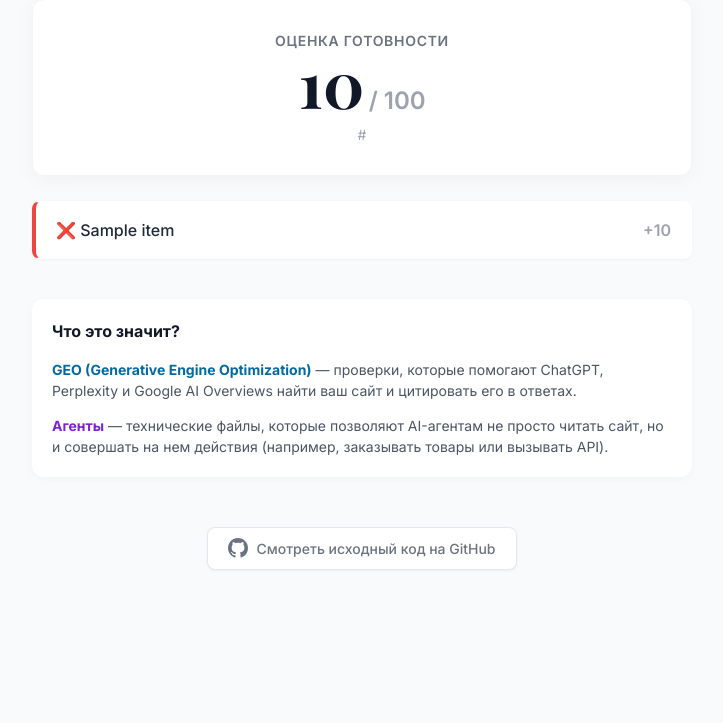
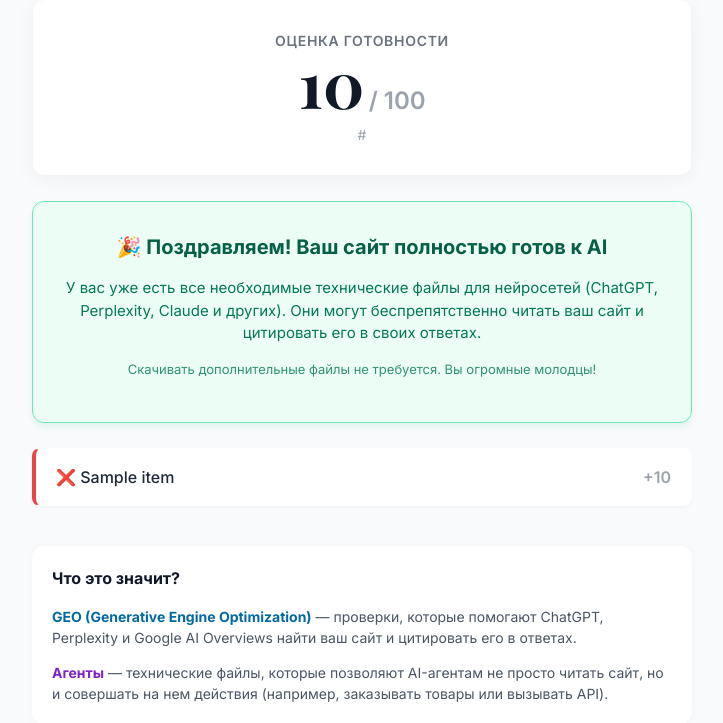
Before and after one commit to artemkoach/agent-ready-checker, a Flask app: template templates/index.html in a window 1280 px wide. Shown: the part 410-1133 px from the top of the page, without its empty margins (278-1001 px from the left). Before the commit the page ends 980 px from the top, so only its background shows below. Run offline with Flask 3, Linux system fonts and the light colour scheme; the template is opened without the code that fills it: most values are stand-ins (such as "Sample title", 1, 10 or a date in 2020); some web fonts are replaced.

Commit message:
Add full ZIP archive and green success block

```diff
--- a/app.py
+++ b/app.py
@@ -14,15 +14,10 @@ COUNTER_GET_URL = f"https://tallywire.cronpulse.workers.dev/get/{COUNTER_NAMESPA
 
 # --- ФУНКЦИЯ ЧЕСТНОЙ МАТЕМАТИКИ ---
 def get_conversion_lift(score: int) -> float:
-    """Честная консервативная оценка роста конверсии на основе нового балла."""
-    if score <= 30:
-        return 1.0
-    elif score <= 50:
-        return 1.5
-    elif score <= 70:
-        return 2.5
-    else:
-        return 4.0
+    if score <= 30: return 1.0
+    elif score <= 50: return 1.5
+    elif score <= 70: return 2.5
+    else: return 4.0
 
 @app.route("/", methods=["GET", "POST"])
 def index():
@@ -30,7 +25,7 @@ def index():
     error = None
     potential_gain = 0
     current_total = 0
-    conversion_lift = 1.0 # Инициализируем по умолчанию
+    conversion_lift = 1.0
 
     if request.method == "POST":
         url = request.form.get("url", "").strip()
@@ -42,7 +37,7 @@ def index():
             try:
                 result = check_url(url)
 
-                # Увеличиваем счетчик (Hit)
+                # Увеличиваем счетчик
                 try:
                     res = requests.get(COUNTER_HIT_URL, timeout=5)
                     if res.status_code == 200:
@@ -50,21 +45,20 @@ def index():
                 except Exception as e:
                     print(f"Counter hit error: {e}")
 
-                # Считаем, сколько баллов можно получить за llms.txt и robots.txt
+                # Считаем баллы за ВСЕ файлы, которые мы можем дать в архиве
+                target_keys = ["llms_txt", "robots_ai", "agent_json", "mcp_json", "ai_plugin", "openapi", "jsonld"]
                 for item in result["results"]:
-                    if item["key"] == "llms_txt" and not item["exists"]:
-                        potential_gain += 20
-                    if item["key"] == "robots_ai" and not item["exists"]:
-                        potential_gain += 15
+                    if item["key"] in target_keys and not item["exists"]:
+                        potential_gain += item["weight"]
 
-                # Считаем прогноз на основе будущего балла
+                # Считаем прогноз конверсии
                 new_score = result["score"] + potential_gain
                 conversion_lift = get_conversion_lift(new_score)
 
             except Exception as e:
                 error = f"Не удалось проверить сайт: {e}"
 
-    # Читаем текущее значение (если это просто заход на сайт или если счетчик не вернул значение при POST)
+    # Читаем текущее значение
     if not current_total:
         try:
             res = requests.get(COUNTER_GET_URL, timeout=5)
@@ -85,28 +79,47 @@ def download_files():
     if not url:
         return "URL is required", 400
 
-    # Создаем ZIP-архив прямо в оперативной памяти
     memory_file = io.BytesIO()
     with zipfile.ZipFile(memory_file, 'w') as zf:
-        # Генерируем llms.txt
+        # 1. llms.txt
         llms_content = f"# LLMs.txt for {url}\n> This file helps AI models understand your site.\n\n## Main Pages\n- [Home]({url}): Main page"
         zf.writestr("llms.txt", llms_content)
 
-        # Генерируем robots.txt
+        # 2. robots.txt
         robots_content = "User-agent: GPTBot\nAllow: /\n\nUser-agent: ClaudeBot\nAllow: /\n\nUser-agent: PerplexityBot\nAllow: /\n\nUser-agent: *\nAllow: /"
         zf.writestr("robots.txt", robots_content)
 
-        # Пишем умную инструкцию в зависимости от CMS (движка сайта)
+        # 3. agent.json
+        agent_json = '{\n  "name": "Your Agent Name",\n  "description": "Description of your agent",\n  "url": "' + url + '",\n  "capabilities": ["read", "search"]\n}'
+        zf.writestr("agent.json", agent_json)
+
+        # 4. mcp.json
+        mcp_json = '{\n  "mcpServers": {\n    "default": {\n      "command": "npx",\n      "args": ["-y", "@modelcontextprotocol/server-everything"]\n    }\n  }\n}'
+        zf.writestr("mcp.json", mcp_json)
+
+        # 5. ai-plugin.json
+        ai_plugin = '{\n  "schema_version": "v1",\n  "name_for_human": "Your Plugin",\n  "description_for_human": "Description",\n  "auth": { "type": "none" }\n}'
+        zf.writestr("ai-plugin.json", ai_plugin)
+
+        # 6. openapi.json
+        openapi = '{\n  "openapi": "3.0.0",\n  "info": { "title": "API", "version": "1.0.0" },\n  "paths": {}\n}'
+        zf.writestr("openapi.json", openapi)
+
+        # 7. JSON-LD инструкция
+        jsonld_instruction = 'Для получения баллов за JSON-LD, скопируйте этот код и вставьте его в тег <head> на вашей главной странице:\n\n<script type="application/ld+json">\n{\n  "@context": "https://schema.org",\n  "@type": "WebSite",\n  "name": "Your Site Name",\n  "url": "' + url + '"\n}\n</script>'
+        zf.writestr("JSON-LD_ИНСТРУКЦИЯ.txt", jsonld_instruction)
+
+        # 8. README (Инструкция)
         if cms == "WordPress":
-            instruction = f"Мы определили, что ваш сайт работает на WordPress.\n\n1. Зайдите в админку WordPress.\n2. Установите плагин 'File Manager'.\n3. Загрузите llms.txt и robots.txt в корневую папку сайта (туда, где лежит wp-config.php).\n4. Либо загрузите файлы через FTP (FileZilla) в ту же папку."
+            instruction = f"Мы определили, что ваш сайт работает на WordPress.\n\n1. Зайдите в админку WordPress.\n2. Установите плагин 'File Manager'.\n3. Загрузите все файлы (кроме JSON-LD_ИНСТРУКЦИЯ) в корневую папку сайта.\n4. Для JSON-LD: вставьте код из инструкции в header вашей темы."
         elif cms == "Tilda":
-            instruction = f"Мы определили, что ваш сайт работает на Tilda.\n\n1. Зайдите в настройки вашего сайта на Tilda.\n2. Перейдите в раздел 'Ещё' -> 'Файлы'.\n3. Загрузите туда llms.txt и robots.txt."
+            instruction = f"Мы определили, что ваш сайт работает на Tilda.\n\n1. Зайдите в настройки сайта на Tilda.\n2. Перейдите в раздел 'Ещё' -> 'Файлы'.\n3. Загрузите туда все файлы (кроме JSON-LD_ИНСТРУКЦИЯ).\n4. Для JSON-LD: вставьте код из файла в настройках страницы (раздел 'HTML-код для head')."
         elif cms == "1C-Bitrix":
-            instruction = f"Мы определили, что ваш сайт работает на 1С-Битрикс.\n\n1. Зайдите в админку Битрикса.\n2. Перейдите в раздел 'Контент' -> 'Структура сайта'.\n3. Загрузите файлы в корневую директорию через файловый менеджер."
+            instruction = f"Мы определили, что ваш сайт работает на 1С-Битрикс.\n\n1. Зайдите в админку Битрикса.\n2. Перейдите в раздел 'Контент' -> 'Структура сайта'.\n3. Загрузите файлы в корневую директорию через файловый менеджер.\n4. Для JSON-LD: вставьте код из инструкции в header."
         elif cms == "Shopify":
-            instruction = f"Мы определили, что ваш сайт работает на Shopify.\n\n1. Зайдите в админку Shopify.\n2. Перейдите в раздел 'Интернет-магазин' -> 'Темы'.\n3. Нажмите 'Действия' -> 'Редактировать код' -> 'Добавить новый актив'.\n4. Загрузите файлы."
+            instruction = f"Мы определили, что ваш сайт работает на Shopify.\n\n1. Зайдите в админку Shopify.\n2. Перейдите в раздел 'Интернет-магазин' -> 'Темы'.\n3. Нажмите 'Действия' -> 'Редактировать код' -> 'Добавить новый актив'.\n4. Загрузите файлы.\n5. Для JSON-LD: вставьте код из инструкции в theme.liquid перед </head>."
         else:
-            instruction = f"Инструкция для {url}:\n1. Распакуйте архив.\n2. Загрузите llms.txt и robots.txt в корень вашего сайта (туда, где лежит index.html) через FTP или хостинг-панель.\n3. Вернитесь на наш сайт и проверьте результат!"
+            instruction = f"Инструкция для {url}:\n1. Распакуйте архив.\n2. Загрузите все файлы (кроме JSON-LD_ИНСТРУКЦИЯ) в корень вашего сайта через FTP.\n3. Для JSON-LD: откройте файл с инструкцией и вставьте код в <head> вашей главной страницы."
 
         zf.writestr("README_ИНСТРУКЦИЯ.txt", instruction)
 
--- a/templates/index.html
+++ b/templates/index.html
@@ -20,13 +20,9 @@
     </script>
 
     <style>
-        /* Глобальный сброс, чтобы отступы не ломали ширину */
         * { box-sizing: border-box; }
-
-        /* Применяем строгий шрифт Inter ко всему сайту */
         body { font-family: 'Inter', -apple-system, BlinkMacSystemFont, sans-serif; max-width: 700px; margin: 40px auto; padding: 0 20px; background: #f9fafb; color: #1f2937; line-height: 1.5; }
 
-        /* --- АНИМАЦИИ --- */
         @keyframes fadeInUp { from { opacity: 0; transform: translateY(20px); } to { opacity: 1; transform: translateY(0); } }
         @keyframes popIn { 0% { opacity: 0; transform: scale(0.9); } 100% { opacity: 1; transform: scale(1); } }
         @keyframes glow { 0% { box-shadow: 0 0 0 0 rgba(234, 179, 8, 0.4); } 70% { box-shadow: 0 0 0 10px rgba(234, 179, 8, 0); } 100% { box-shadow: 0 0 0 0 rgba(234, 179, 8, 0); } }
@@ -55,8 +51,6 @@
         @keyframes spin { to { transform: rotate(360deg); } }
 
         .score-box { background: white; padding: 30px 20px; border-radius: 12px; box-shadow: 0 4px 20px rgba(0,0,0,0.04); margin-bottom: 25px; text-align: center; border: 1px solid #f3f4f6; }
-
-        /* Применяем шикарный шрифт Playfair Display к цифре */
         .score-number { font-family: 'Playfair Display', serif; font-size: 64px; font-weight: 700; color: #111827; line-height: 1; margin: 10px 0; }
         .score-out-of { font-size: 24px; color: #9ca3af; font-weight: 600; font-family: 'Inter', sans-serif; }
 
@@ -72,7 +66,7 @@
         .badge-geo { background: #e0f2fe; color: #0369a1; }
         .badge-agents { background: #f3e8ff; color: #7e22ce; }
 
-        /* Стили для блока истории успеха */
+        /* Желтый блок (нужны файлы) */
         .story-box { background: linear-gradient(135deg, #fffbeb 0%, #fef3c7 100%); border: 1px solid #fcd34d; padding: 30px; border-radius: 12px; margin-bottom: 25px; box-shadow: 0 10px 25px -5px rgba(251, 191, 36, 0.2); position: relative; overflow: hidden; }
         .story-title { font-weight: 700; color: #92400e; font-size: 20px; margin-top: 0; margin-bottom: 15px; display: flex; align-items: center; gap: 10px; }
         .story-text { color: #78350f; font-size: 15px; line-height: 1.6; margin-bottom: 20px; }
@@ -85,9 +79,13 @@
         .growth-label { font-size: 12px; color: #6b7280; text-transform: uppercase; letter-spacing: 0.05em; font-weight: 600; margin-top: 4px; }
         .growth-arrow { font-size: 24px; color: #d97706; }
 
-        /* Исправленная кнопка (без width: 100%) */
         .download-btn { display: inline-flex; align-items: center; justify-content: center; gap: 8px; padding: 16px 32px; background: #d97706; color: white; text-decoration: none; font-size: 16px; font-weight: 600; border-radius: 8px; box-shadow: 0 4px 6px rgba(217, 119, 6, 0.3); transition: all 0.2s; border: none; width: auto; }
         .download-btn:hover { background: #b45309; transform: translateY(-2px); box-shadow: 0 6px 12px rgba(217, 119, 6, 0.4); }
+
+        /* Зеленый блок (все идеально) */
+        .success-box { background: #ecfdf5; border: 1px solid #6ee7b7; padding: 30px; border-radius: 12px; margin-bottom: 25px; text-align: center; box-shadow: 0 4px 6px rgba(16, 185, 129, 0.1); }
+        .success-title { color: #065f46; font-size: 20px; font-weight: 700; margin-top: 0; margin-bottom: 10px; }
+        .success-text { color: #047857; font-size: 15px; line-height: 1.5; }
     </style>
 </head>
 <body>
@@ -126,8 +124,9 @@
             <div style="color: #9ca3af; margin-top: 5px; font-size: 14px;">{{ result.url }}</div>
         </div>
 
-        <!-- БЛОК ИСТОРИИ УСПЕХА (Честная математика и список ИИ) -->
+        <!-- ЛОГИКА ОТОБРАЖЕНИЯ БЛОКОВ -->
         {% if potential_gain > 0 %}
+        <!-- ЖЕЛТЫЙ БЛОК: Если есть что исправлять -->
         <div class="story-box anim-pop">
             <h3 class="story-title">🚀 Как AI-поисковики помогут вам получать больше клиентов</h3>
 
@@ -136,10 +135,9 @@
             </p>
 
             <p class="story-text">
-                Сейчас ваш балл — <strong>{{ result.score }}</strong>. Это значит, что AI-поисковики видят вас ограниченно. Если вы добавите наши файлы, ваш балл вырастет до <strong>{{ result.score + potential_gain }}</strong>.
+                Сейчас ваш балл — <strong>{{ result.score }}</strong>. Это значит, что AI-поисковики видят вас ограниченно. Если вы добавите недостающие файлы из нашего архива, ваш балл вырастет до <strong>{{ result.score + potential_gain }}</strong>.
             </p>
 
-            <!-- Визуализация роста (Баллы, а не фейковые иксы) -->
             <div class="growth-visual">
                 <div class="growth-before">
                     <div class="growth-num">{{ result.score }}</div>
@@ -152,7 +150,6 @@
                 </div>
             </div>
 
-            <!-- Честные метрики -->
             <div style="background: rgba(255,255,255,0.6); padding: 15px; border-radius: 8px; margin: 15px 0; font-size: 14px;">
                 <p style="margin: 0 0 8px 0; font-weight: 600; color: #92400e;">📈 Что это даёт на практике:</p>
                 <ul style="margin: 0; padding-left: 20px; color: #78350f;">
@@ -165,13 +162,23 @@
                 *Прогноз основан на медианных данных рынка. Реальный рост зависит от вашего контента.
             </p>
 
-            <!-- Кнопка отцентрирована и не вылезает за рамки -->
             <div style="text-align: center;">
                 <a href="/download-files?url={{ result.url }}&cms={{ result.cms }}" class="download-btn">
                     📥 Скачать пакет для AI (ZIP)
                 </a>
             </div>
-            <p style="color: #92400e; font-size: 12px; margin-top: 12px; text-align: center; font-weight: 500;">Инструкция по установке уже внутри архива</p>
+            <p style="color: #92400e; font-size: 12px; margin-top: 12px; text-align: center; font-weight: 500;">Внутри архива: все файлы + инструкция</p>
+        </div>
+        {% else %}
+        <!-- ЗЕЛЕНЫЙ БЛОК: Если все идеально -->
+        <div class="success-box anim-pop">
+            <h3 class="success-title">🎉 Поздравляем! Ваш сайт полностью готов к AI</h3>
+            <p class="success-text">
+                У вас уже есть все необходимые технические файлы для нейросетей (ChatGPT, Perplexity, Claude и других). Они могут беспрепятственно читать ваш сайт и цитировать его в своих ответах.
+            </p>
+            <p class="success-text" style="margin-top: 15px; font-size: 13px; opacity: 0.8;">
+                Скачивать дополнительные файлы не требуется. Вы огромные молодцы!
+            </p>
         </div>
         {% endif %}
 
```
